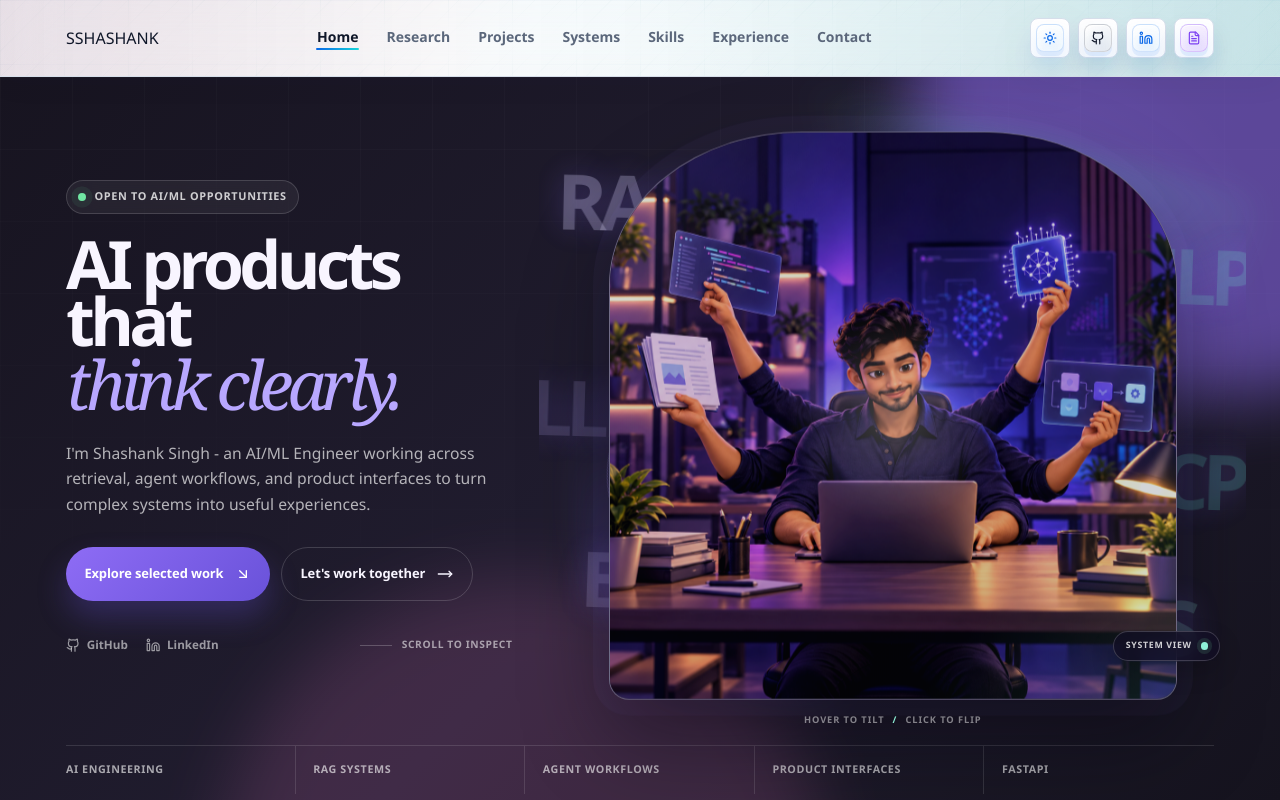
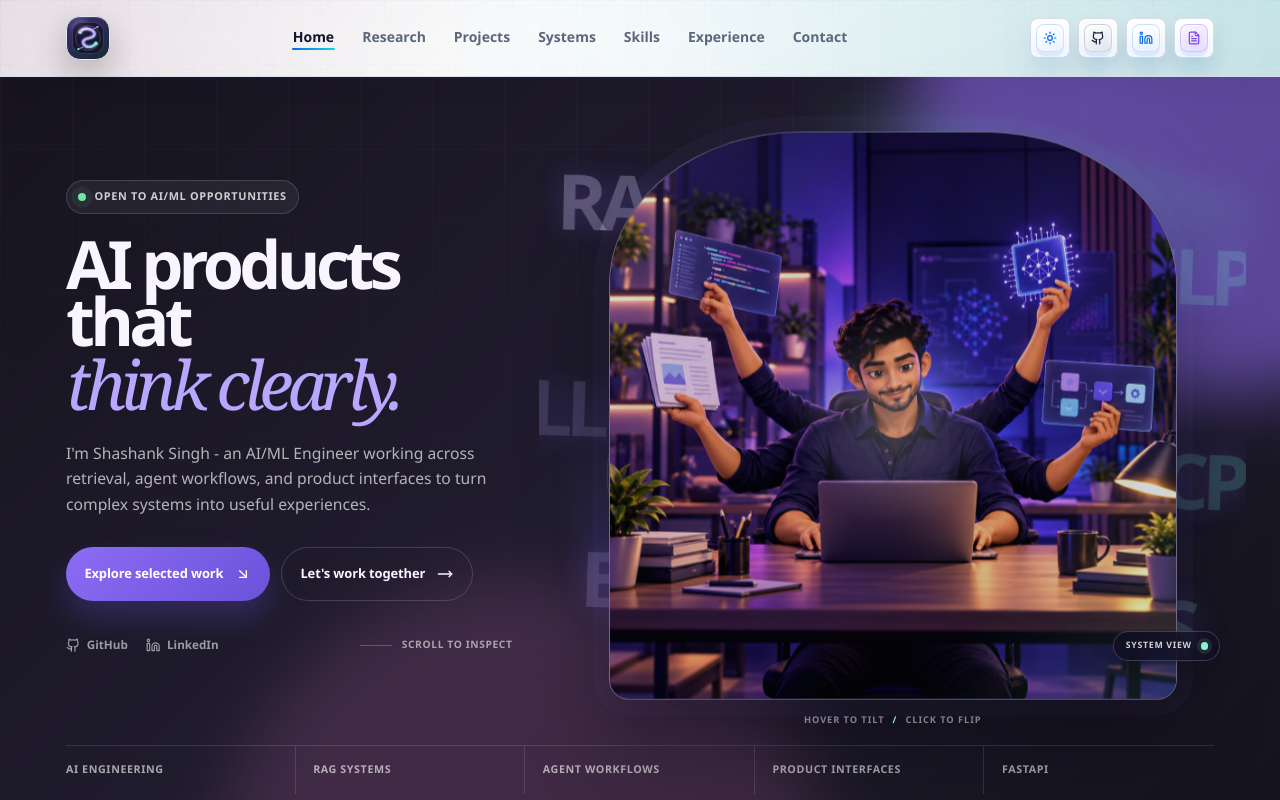
Before and after one commit to shasanksingh/Portfolio, a Next.js app: page / in a window 1280 px wide. Shown: the top 800 px of the page. Built offline with nearby package versions, Linux system fonts and the light colour scheme.

Commit message:
Use a logo-only site header

```diff
--- a/components/site/site-header.tsx
+++ b/components/site/site-header.tsx
@@ -32,9 +32,20 @@ export function SiteHeader() {
   return (
     <header className="site-header sticky top-0 z-50 border-b border-line bg-background/86 backdrop-blur-xl">
       <nav className="container flex min-h-[76px] items-center justify-between gap-4" aria-label="Main navigation">
-        <Link href="/" className="brand-lockup focus-ring" onClick={() => setIsOpen(false)} aria-label="Home">
-          <span className="brand-mark">S</span>
-          <span className="brand-word">SHASHANK</span>
+        <Link href="/" className="focus-ring group relative inline-grid h-11 w-11 shrink-0 place-items-center overflow-hidden rounded-[14px] border border-violet-300/45 bg-[#151326] shadow-[0_14px_36px_rgba(0,0,0,.27),inset_0_1px_0_rgba(255,255,255,.18)] transition duration-300 hover:-translate-y-0.5 hover:border-cyan-200/80 hover:shadow-[0_18px_44px_rgba(104,82,232,.28),inset_0_1px_0_rgba(255,255,255,.25)]" onClick={() => setIsOpen(false)} aria-label="Shashank Singh home">
+          <span className="absolute inset-0 bg-[radial-gradient(circle_at_30%_22%,rgba(200,185,255,.42),transparent_26%),linear-gradient(145deg,rgba(125,92,255,.42),rgba(52,211,153,.13))] opacity-90 transition duration-300 group-hover:opacity-100" aria-hidden="true" />
+          <span className="absolute inset-[5px] rounded-[10px] border border-white/15 bg-[#131120]/70" aria-hidden="true" />
+          <svg viewBox="0 0 48 48" className="relative z-10 h-9 w-9 overflow-visible" fill="none" aria-hidden="true">
+            <defs>
+              <linearGradient id="shashank-mark-gradient" x1="8" y1="7" x2="41" y2="41" gradientUnits="userSpaceOnUse"><stop stopColor="#F4F0FF" /><stop offset=".48" stopColor="#BCA7FF" /><stop offset="1" stopColor="#75F3D4" /></linearGradient>
+              <filter id="shashank-mark-glow" x="-50%" y="-50%" width="200%" height="200%"><feGaussianBlur stdDeviation="1.4" result="blur" /><feMerge><feMergeNode in="blur" /><feMergeNode in="SourceGraphic" /></feMerge></filter>
+            </defs>
+            <circle cx="24" cy="24" r="16.5" stroke="url(#shashank-mark-gradient)" strokeOpacity=".3" />
+            <path d="M13.5 16.25C16.2 10.8 25.6 10.1 30.5 14.55C35.3 18.9 31.8 23.2 25.15 24.1C18.75 24.95 15.45 28.55 18.7 32.9C21.8 37.05 30.5 37.2 34.55 31.25" stroke="url(#shashank-mark-gradient)" strokeWidth="3.2" strokeLinecap="round" filter="url(#shashank-mark-glow)" />
+            <circle cx="13.5" cy="16.25" r="2.45" fill="#C8BAFF" /><circle cx="34.55" cy="31.25" r="2.45" fill="#73F0D4" />
+            <path d="M30.4 12.45L35.5 9.8M17.7 35.85L12.75 38.2" stroke="url(#shashank-mark-gradient)" strokeWidth="1.35" strokeLinecap="round" opacity=".85" />
+            <circle cx="36.8" cy="9.1" r="1.45" fill="#A98CFF" /><circle cx="11.15" cy="38.9" r="1.45" fill="#73F0D4" />
+          </svg>
         </Link>
 
         <div className="hidden items-center gap-1 lg:flex">
```
